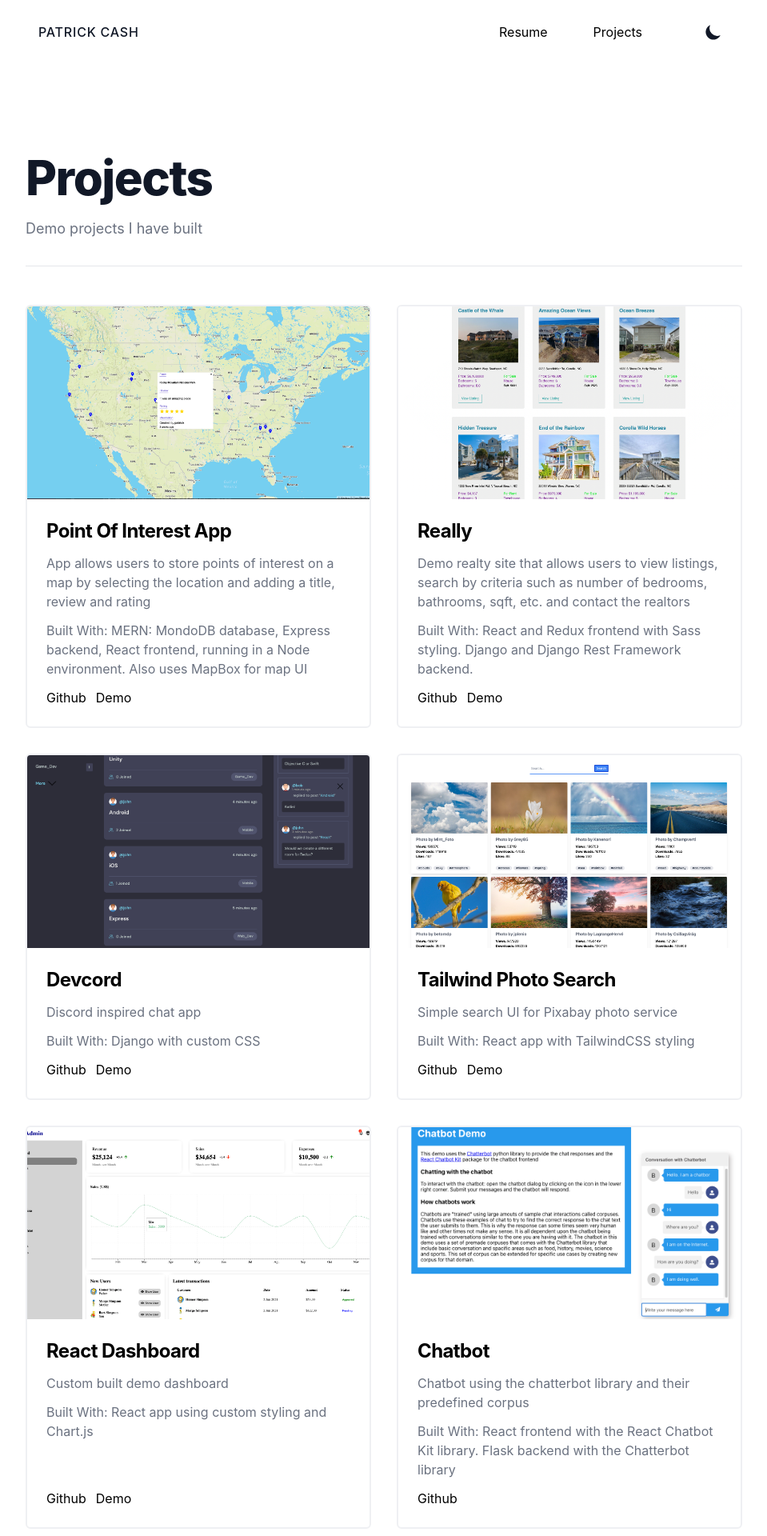
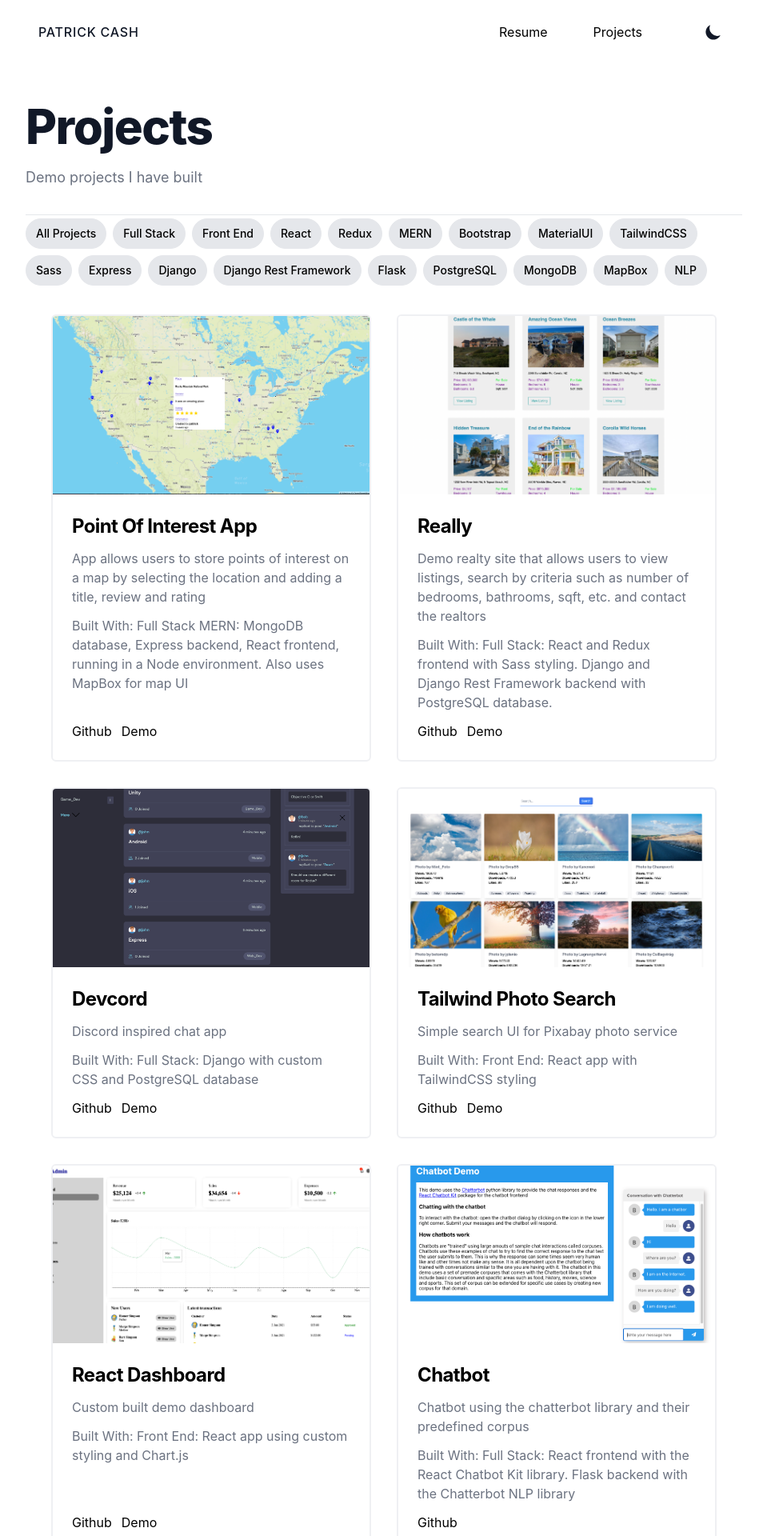
Before and after one commit to patrickcash/nextjs-portfolio, a Next.js app: page /projects in a window 1280 px wide. Shown: the top 1920 px of the page at 80% size, without its empty margins (160-1119 px from the left). Built offline with nearby package versions, Linux system fonts and the light colour scheme.

Commit message:
cleanup and added tech stack based filtering to projects

```diff
--- a/data/projectData.js
+++ b/data/projectData.js
@@ -2,7 +2,7 @@ const projectsData = [
     {
         title: 'Point Of Interest App',
         description: 'App allows users to store points of interest on a map by selecting the location and adding a title, review and rating',
-        techStack: 'MERN: MondoDB database, Express backend, React frontend, running in a Node environment. Also uses MapBox for map UI',
+        techStack: 'Full Stack MERN: MongoDB database, Express backend, React frontend, running in a Node environment. Also uses MapBox for map UI',
         imgSrc: '/static/images/point_of_interest_app.png',
         github: 'https://github.com/patrickcash/point-of-interest-app',
         demo: 'https://point-of-interest-app.herokuapp.com/'
@@ -10,7 +10,7 @@ const projectsData = [
     {
         title: 'Really',
         description: 'Demo realty site that allows users to view listings, search by criteria such as number of bedrooms, bathrooms, sqft, etc. and contact the realtors',
-        techStack: 'React and Redux frontend with Sass styling. Django and Django Rest Framework backend.',
+        techStack: 'Full Stack: React and Redux frontend with Sass styling. Django and Django Rest Framework backend with PostgreSQL database.',
         imgSrc: '/static/images/really.png',
         github: 'https://github.com/patrickcash/Really',
         demo: 'https://really-pc.herokuapp.com/'
@@ -18,7 +18,7 @@ const projectsData = [
     {
         title: 'Devcord',
         description: 'Discord inspired chat app',
-        techStack: 'Django with custom CSS',
+        techStack: 'Full Stack: Django with custom CSS and PostgreSQL database',
         imgSrc: '/static/images/devcord.png',
         github: 'https://github.com/patrickcash/devcord',
         demo: 'https://devcord-pc.herokuapp.com/'
@@ -26,7 +26,7 @@ const projectsData = [
     {
         title: 'Tailwind Photo Search',
         description: 'Simple search UI for Pixabay photo service',
-        techStack: 'React app with TailwindCSS styling',
+        techStack: 'Front End: React app with TailwindCSS styling',
         imgSrc: '/static/images/tailwind_photo_search.png',
         github: 'https://github.com/patrickcash/tailwind-photo-search',
         demo: 'https://tailwind-photo-search.netlify.app'
@@ -34,7 +34,7 @@ const projectsData = [
     {
         title: 'React Dashboard',
         description: 'Custom built demo dashboard',
-        techStack: 'React app using custom styling and Chart.js',
+        techStack: 'Front End: React app using custom styling and Chart.js',
         imgSrc: '/static/images/react_dashboard.png',
         github: 'https://github.com/patrickcash/react-dashboard',
         demo: 'https://react-dashboard-pc.netlify.app'
@@ -42,7 +42,7 @@ const projectsData = [
     {
         title: 'Chatbot',
         description: 'Chatbot using the chatterbot library and their predefined corpus',
-        techStack: 'React frontend with the React Chatbot Kit library. Flask backend with the Chatterbot library',
+        techStack: 'Full Stack: React frontend with the React Chatbot Kit library. Flask backend with the Chatterbot NLP library',
         imgSrc: '/static/images/chatbot.png',
         github: 'https://github.com/patrickcash/chatbot',
         demo: null
@@ -50,7 +50,7 @@ const projectsData = [
     {
         title: 'NLP Library Comparison',
         description: 'App compares the output of popular NLP libraries for sentiment analysis, named entity recognition and summarization',
-        techStack: 'Flask with textblob, spacy, vader and gensim python NLP libraries',
+        techStack: 'Full Stack: Flask app with Bootstap styling. Uses TextBlob(NLTK), SpaCy, VADER and Gensim python NLP libraries',
         imgSrc: '/static/images/nlp_library_comparison_app.png',
         github: 'https://github.com/patrickcash/nlp-library-comparison-app',
         demo: 'https://nlp-library-comparison-app.herokuapp.com/'
@@ -58,7 +58,7 @@ const projectsData = [
     {
         title: 'Research Wrangler',
         description: 'Researcher bookmark app that allows users to search for academic publications and bookmark them later',
-        techStack: 'React and Redux frontend with Bootstrap styling. Django and Django Rest Framework backend.',
+        techStack: 'Full Stack: React and Redux frontend with Bootstrap styling. Django and Django Rest Framework backend with PostgreSQL database.',
         imgSrc: '/static/images/research_wrangler.png',
         github: 'https://github.com/patrickcash/research-wrangler',
         demo: null
@@ -66,7 +66,7 @@ const projectsData = [
     {
         title: 'Delicious Django',
         description: 'del.icio.us inspired bookmark manager',
-        techStack: 'Django with Bootstrap styling',
+        techStack: 'Full Stack: Django with Bootstrap styling',
         imgSrc: '/static/images/delicious_django.png',
         github: 'https://github.com/patrickcash/delicious-django',
         demo: null
@@ -74,7 +74,7 @@ const projectsData = [
     {
         title: 'Reader',
         description: 'Minimalist RSS reader app',
-        techStack: 'MERN: MongoDB database, Express backend server, React frontend, running in a Node envornment',
+        techStack: 'Full Stack MERN: MongoDB database, Express backend server, React frontend, running in a Node envornment',
         imgSrc: '/static/images/reader.png',
         github: 'https://github.com/patrickcash/Reader',
         demo: null
@@ -82,7 +82,7 @@ const projectsData = [
     {
         title: 'Pixabay Photo Search',
         description: 'Simple search UI for Pixabay photo service API',
-        techStack: 'React app with MaterialUI Styling',
+        techStack: 'Front End: React app with MaterialUI Styling',
         imgSrc: '/static/images/photo_search.png',
         github: 'https://github.com/patrickcash/photo-search',
         demo: 'https://pixabay-photo-search.netlify.app'
@@ -90,7 +90,7 @@ const projectsData = [
     {
         title: 'Full Screen Slide Show',
         description: 'Simple slideshow that displays images full screen with descriptions',
-        techStack: 'Vanilla HTML, Javascript and CSS',
+        techStack: 'Front End: Vanilla HTML, Javascript and CSS',
         imgSrc: '/static/images/full_screen_slide_show.png',
         github: 'https://github.com/patrickcash/fullscreen-image-slideshow',
         demo: 'https://fullscreen-slide-show.netlify.app/'
--- /dev/null
+++ b/data/techStackData.js
@@ -0,0 +1,55 @@
+const techStackData = [
+    {
+        name: 'Full Stack'
+    },
+    {
+        name: 'Front End'
+    },
+    {
+        name: 'React'
+    },
+    {
+        name: 'Redux'
+    },
+    {
+        name: 'MERN'
+    },
+    {
+        name: 'Bootstrap'
+    },
+    {
+        name: 'MaterialUI'
+    },
+    {
+        name: 'TailwindCSS'
+    },
+    {
+        name: 'Sass'
+    },
+    {
+        name: 'Express'
+    },
+    {
+        name: 'Django'
+    },
+    {
+        name: 'Django Rest Framework'
+    },
+    {
+        name: 'Flask'
+    },
+    {
+        name: 'PostgreSQL'
+    },
+    {
+        name: 'MongoDB'
+    },
+    {
+        name: 'MapBox'
+    },
+    {
+        name: 'NLP'
+    },
+]
+
+export default techStackData
--- a/pages/_app.js
+++ b/pages/_app.js
@@ -10,7 +10,7 @@ function MyApp({ Component, pageProps }) {
     <div className="flex flex-col justify-between h-screen">
       <ThemeProvider attribute="class">
         <Navbar />
-        <main className="max-w-4xl mx-auto mt-16 antialiased">
+        <main className="max-w-4xl mx-auto antialiased">
           <Component {...pageProps} />
         </main>
         <Footer />
--- a/pages/about.js
+++ b/pages/about.js
@@ -1,6 +1,4 @@
 import React from 'react'
-import Image from "next/image"
-import profile from "../public/static/images/profile.png"
 
 export default function About() {
   return (
@@ -12,21 +10,13 @@ export default function About() {
           </h1>
           <div className="mt-6 text-gray-800 dark:text-white">
             <p className="mb-4">
-              I am a freelance Full Stack Developer working primarily with the React ecosystem for the front end and Python (Django\Flask) or
-              Node (Express) in the backend.
+              I am a freelance Full Stack Developer. I specilize in front end development for data driven applications,
+              specifically with Artificial Intelligence and Machine Learning features.
+            </p>
+            <p className="mb-4">
+              I work primarily with the React ecosystem for the front end and Python (Django\Flask) or Node (Express) in the back end.
             </p>
           </div>
-        </div>
-        <div className="flex-shrink-0 lg:mt-12 lg:px-4 mb-10">
-            <Image
-                src={profile}
-                alt="Profile"
-                priority={true}
-                className="rounded-full"
-                width={250}
-                height={250}
-                placeholder="blur"
-            />
         </div>
       </div>
     </div>
--- a/pages/index.js
+++ b/pages/index.js
@@ -7,7 +7,7 @@ export default function Home() {
     <div >
       <PageSEO title={siteMetadata.title} description={siteMetadata.description} />
 
-      <main className="max-w-4xl mx-auto mt-16 antialiased">
+      <main className="max-w-4xl mx-auto antialiased">
         <About/>
       </main>
     </div>
--- a/pages/projects.js
+++ b/pages/projects.js
@@ -1,9 +1,15 @@
+import { useState } from 'react'
+
 import siteMetadata from '../data/siteMetadata'
 import projectsData from '../data/projectData'
+import techStackData from '../data/techStackData'
 import Card from '../components/Card'
 import { PageSEO } from '../components/SEO'
 
+
 export default function Projects() {
+  const [filter, setFilter] = useState('');
+
   return (
     <>
       <PageSEO title={`Projects - ${siteMetadata.author}`} description={siteMetadata.description} />
@@ -14,9 +20,15 @@ export default function Projects() {
           </h1>
           <p className="text-lg leading-7 text-gray-500 dark:text-gray-400">Demo projects I have built</p>
         </div>
-        <div className="container py-12">
-          <div className="flex flex-wrap -m-4">
-            {projectsData.map((project) => (
+        <div className="container">
+          <div className="flex flex-wrap">
+            <span key={`all`} className="mr-2 my-1 rounded-full border px-3 text-sm py-2 font-medium bg-gray-200 dark:bg-black cursor-pointer" onClick={(e) => setFilter('')}>All Projects</span>
+            {techStackData.map((tech, i) => (
+              <span key={`tech_${i}`} className="mr-2 my-1 rounded-full border px-3 text-sm py-2 font-medium bg-gray-200 dark:bg-black cursor-pointer" onClick={(e) => setFilter(tech.name)}>{tech.name}</span>
+            ))}
+          </div>
+          <div className="flex flex-wrap m-4">
+            {projectsData.map((project) => project.techStack.includes(filter) && (
               <Card
                 key={project.title}
                 title={project.title}
--- a/pages/resume.js
+++ b/pages/resume.js
@@ -28,16 +28,14 @@ export default function Resume() {
             </div>
             <div className="w-1/4">
             <h1 className="mb-4 text-4xl text-gray-700 dark:text-gray-100 font-bold">Skills</h1>
-            <ul>
-                <li className="mb-6 flex flex-wrap">
+            <div className="mb-6 flex flex-wrap">
               {skillsData.map((skill, i) => (
                   <span key={`skill_${i}`}
-                        className="mr-2 my-1 rounded-full border px-4 text-sm py-2 font-medium bg-gray-200 dark:bg-gray-500">
-                        {skill.name}</span
-                    >
+                      className="mr-2 my-1 rounded-full border px-4 text-sm py-2 font-medium bg-gray-200 dark:bg-black">
+                      {skill.name}
+                  </span>
               ))}
-                </li>
-            </ul>
+            </div>
             </div>
         </div>
         <div>
```
Also changed, not shown: public/static/images/profile.png (deleted). Lines whose indentation alone changed are shown as unchanged.
